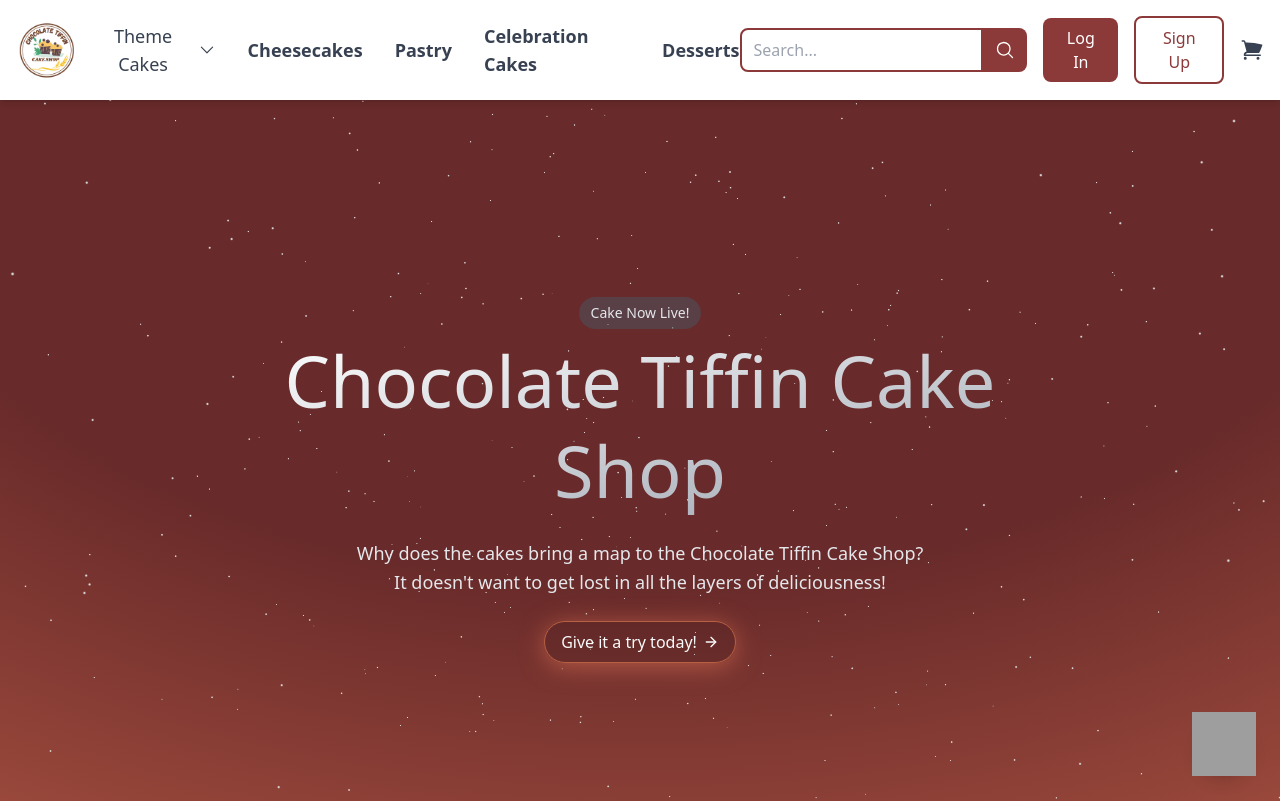
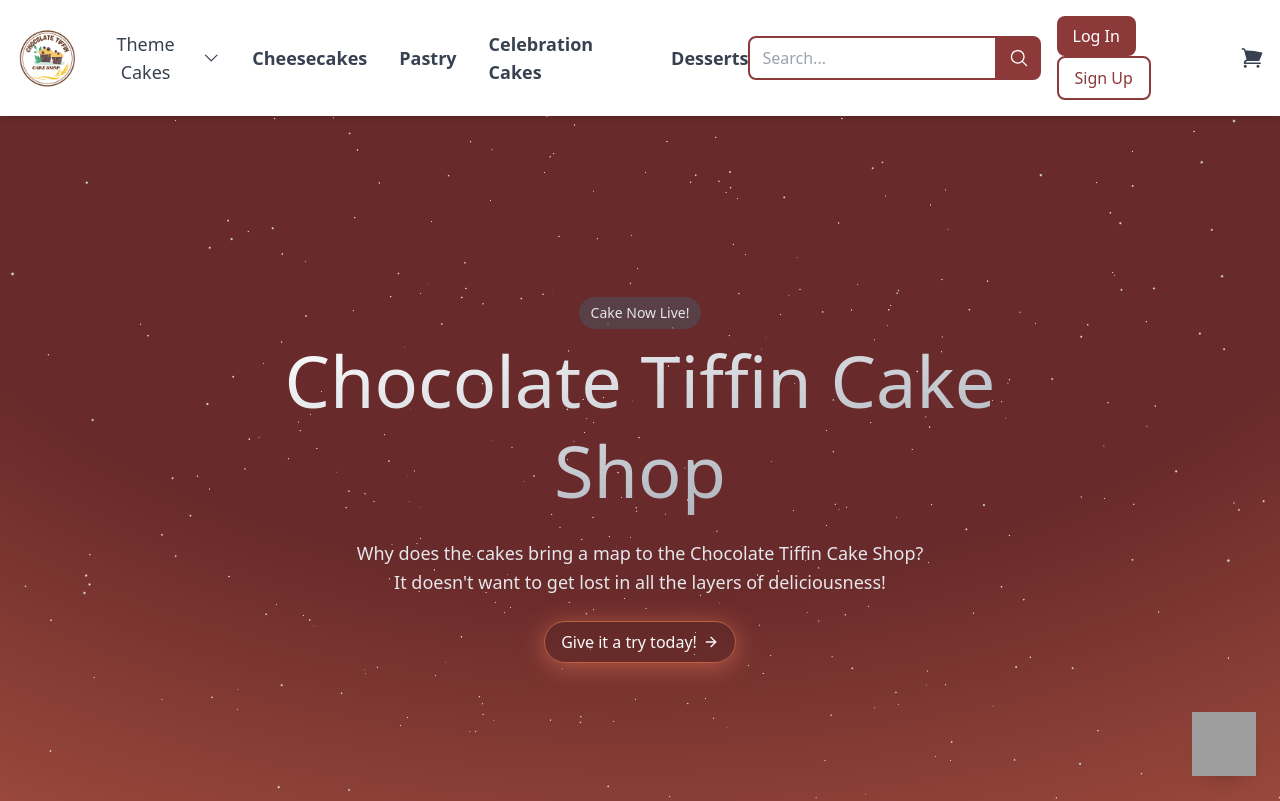
Before and after one commit to Diptigit11/ChocolateTiffin, a React app: page / in a window 1280 px wide. Shown: the top 801 px of the page. Built offline with nearby package versions, Linux system fonts and the light colour scheme; grey boxes are pictures that could not be loaded; the HTML template or start-up script is replaced by a standard one.

Commit message:
added logout option

```diff
--- a/src/Components/CakeGallery/CakeDetails.jsx
+++ b/src/Components/CakeGallery/CakeDetails.jsx
@@ -9,6 +9,7 @@ import {
   desserts, cheesecakes, Pastry, celebration_cakes
 } from './CakeImagesData'; // Adjust import as needed
 import ReviewFormModal from './../ReviewFormModal';
+
 
 const addCake = async (name, src, description, rating, weightOptions, category, quantity) => {
   const response = await fetch(`http://localhost:5000/api/cart/add`, {
@@ -22,6 +23,7 @@ const addCake = async (name, src, description, rating, weightOptions, category,
   const cake = await response.json();
   return cake;
 };
+
 
 function CakeDetails() {
   const { id } = useParams();
@@ -168,4 +170,6 @@ function CakeDetails() {
   );
 }
 
+
+
 export default CakeDetails;
--- a/src/Components/Navbar.jsx
+++ b/src/Components/Navbar.jsx
@@ -4,6 +4,7 @@ import { motion } from "framer-motion";
 import { Menu, Transition } from "@headlessui/react";
 import image from '/img/logo.png';
 import { ChevronDownIcon, MagnifyingGlassIcon, ShoppingCartIcon } from "@heroicons/react/24/solid";
+import { useNavigate } from 'react-router-dom';
 
 const navItems = [
   { name: "Cheesecakes", href: "/cheesecakes" },
@@ -48,6 +49,12 @@ const Navbar = () => {
   const [isOpen, setIsOpen] = useState(false);
   const [searchQuery, setSearchQuery] = useState("");
 
+  let navigate = useNavigate();   //this function will run only if person is already loged in
+  const handleLogout = () => {
+    localStorage.removeItem('token');
+    navigate('/login');
+  }
+
   const toggleMenu = () => {
     setIsOpen(!isOpen);
   };
@@ -67,12 +74,17 @@ const Navbar = () => {
         </div>
         <div className="hidden md:flex items-center space-x-4">
           <SearchBar searchQuery={searchQuery} setSearchQuery={setSearchQuery} />
-          <Link to="/login">
+          {!localStorage.getItem('token') ?
+            <form className="d-flex">  <Link to="/login">
               <button className="px-4 py-2 font-medium text-white bg-[#8c3939] rounded-lg">Log In</button>
             </Link>
-          <Link to = "/signin">
+              <Link to="/signin">
                 <button className="px-4 py-2 font-medium text-[#8c3939] border-2 border-[#8c3939] rounded-lg">Sign Up</button>
               </Link>
+              </form> :
+              <button onClick={handleLogout} className="px-4 py-2 font-medium text-[#8c3939] border-2 border-[#8c3939] rounded-lg">Log out </button>}
+
+
           <CartIcon />
         </div>
         <div className="md:hidden flex items-center space-x-2">
@@ -94,12 +106,15 @@ const Navbar = () => {
             {navItems.map((item, index) => (
               <NavItem item={item} key={index} />
             ))}
-            <Link to="/login">
+             {!localStorage.getItem('token') ?
+            <form className="d-flex">  <Link to="/login">
               <button className="px-4 py-2 font-medium text-white bg-[#8c3939] rounded-lg">Log In</button>
             </Link>
-            <Link to = "/signin">
+              <Link to="/signin">
                 <button className="px-4 py-2 font-medium text-[#8c3939] border-2 border-[#8c3939] rounded-lg">Sign Up</button>
               </Link>
+              </form> :
+              <button onClick={handleLogout} className="px-4 py-2 font-medium text-[#8c3939] border-2 border-[#8c3939] rounded-lg">Log out </button>}
             <CartIcon />
           </div>
         </motion.div>
@@ -132,8 +147,7 @@ const DropdownMenu = ({ title, items }) => (
               {({ active }) => (
                 <a
                   href={item.href}
-                  className={`${
-                    active ? "bg-gray-100" : ""
+                  className={`${active ? "bg-gray-100" : ""
                     } block px-4 py-2 text-sm text-gray-700`}
                 >
                   {item.name}
```
Lines whose indentation alone changed are shown as unchanged.
